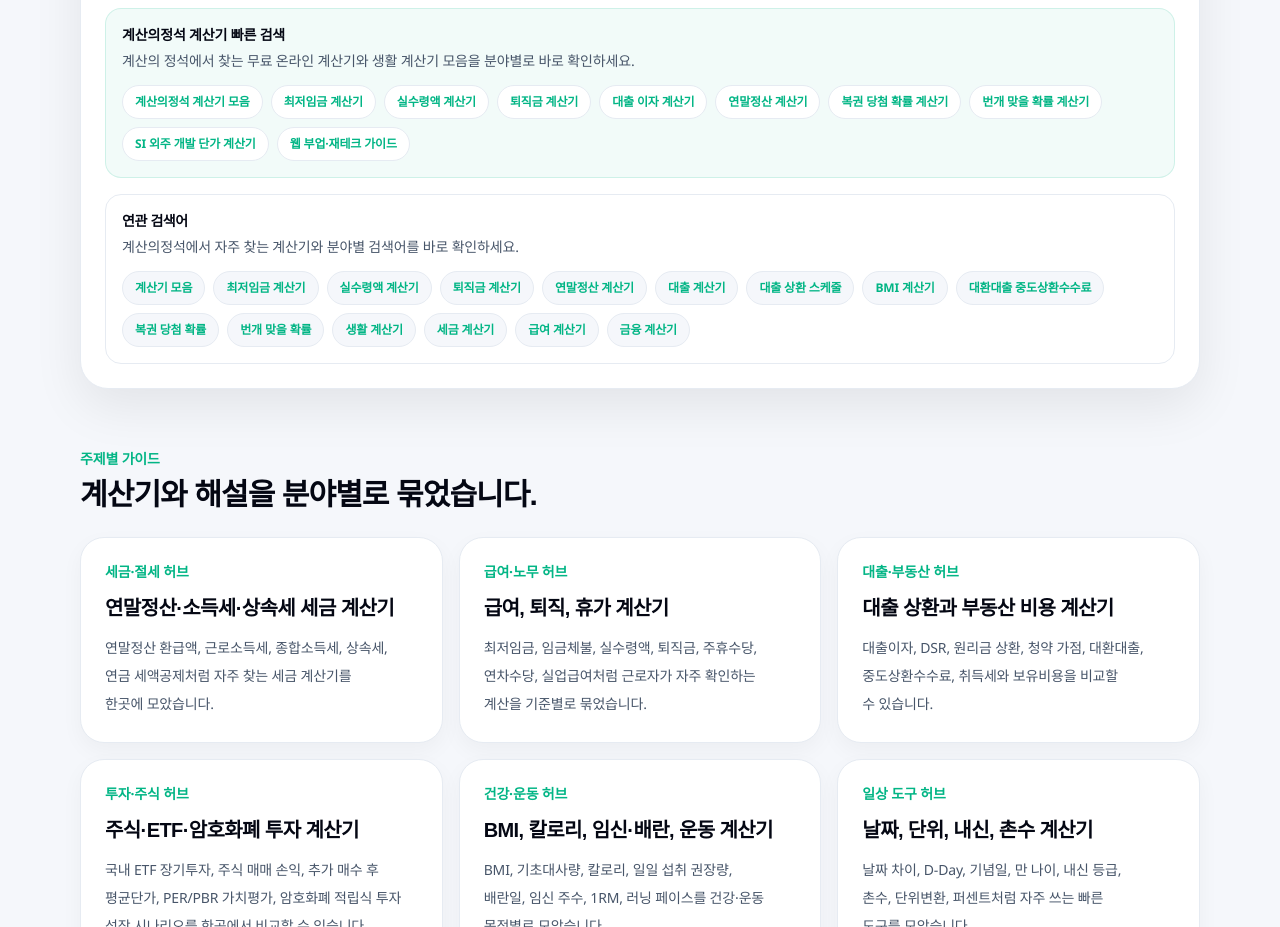
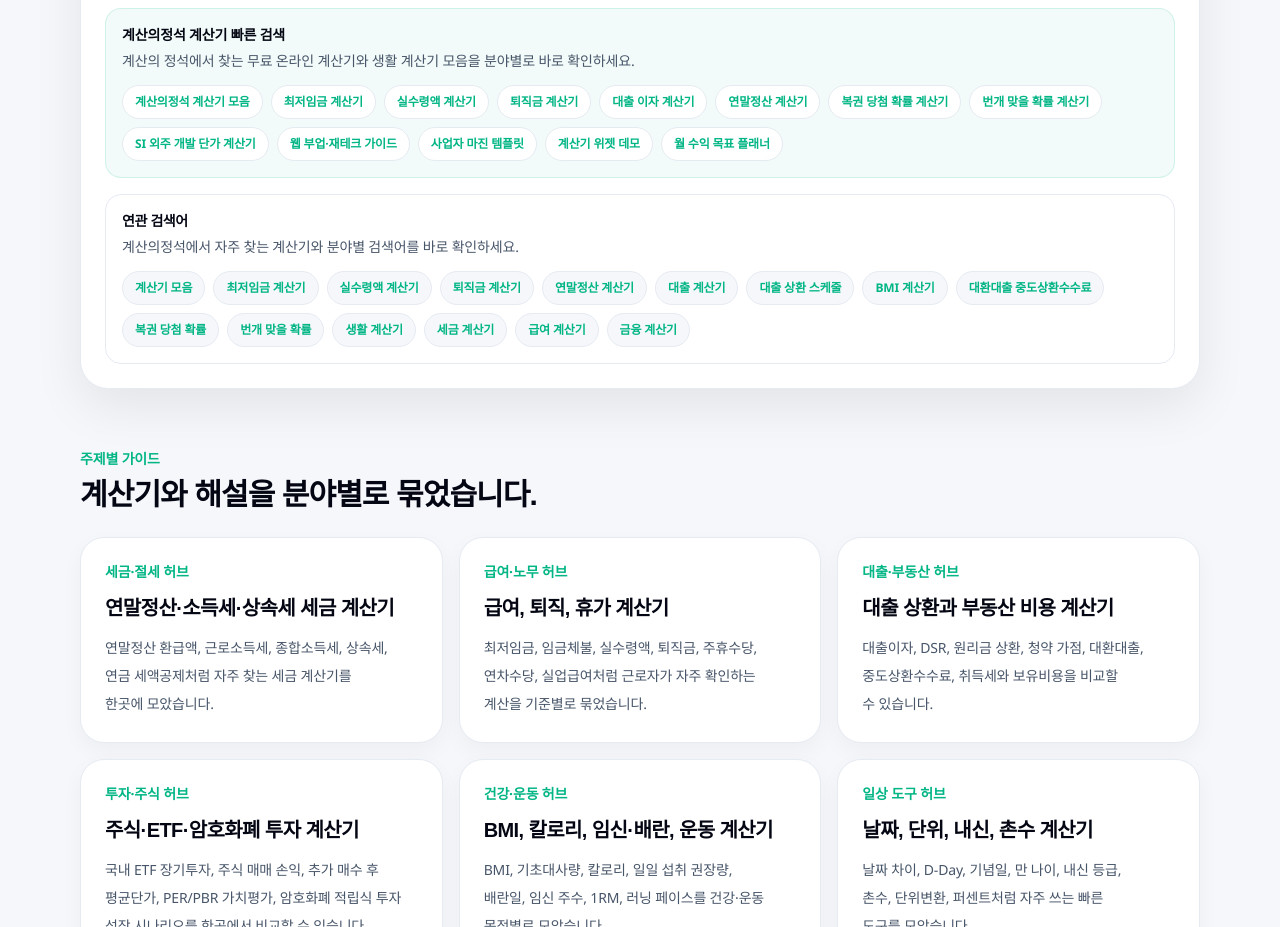
Before and after one commit to danniel-choi/abacusbox, a Next.js app: page / in a window 1280 px wide. Shown: the part 2240-3167 px from the top of the page. Built offline with nearby package versions, Linux system fonts and the light colour scheme; no server answers.

Commit message:
seo: link revenue pages from homepage

```diff
--- a/app/page.tsx
+++ b/app/page.tsx
@@ -34,7 +34,10 @@ const brandRelatedLinks = [
   { href: "/calculators/lotto-probability", label: "복권 당첨 확률 계산기" },
   { href: "/calculators/lightning-strike-probability", label: "번개 맞을 확률 계산기" },
   { href: "/calculators/si-outsourcing-price", label: "SI 외주 개발 단가 계산기" }
-  ,{ href: "/side-income", label: "웹 부업·재테크 가이드" }
+  ,{ href: "/side-income", label: "웹 부업·재테크 가이드" },
+  { href: "/resources/business-template", label: "사업자 마진 템플릿" },
+  { href: "/business/widget-demo", label: "계산기 위젯 데모" },
+  { href: "/calculators/revenue-goal-planner", label: "월 수익 목표 플래너" }
 ];
 
 const laborFocusLinks = [
```
Also changed, not shown: 1 other file (tests, documents, lock files or other folders).
